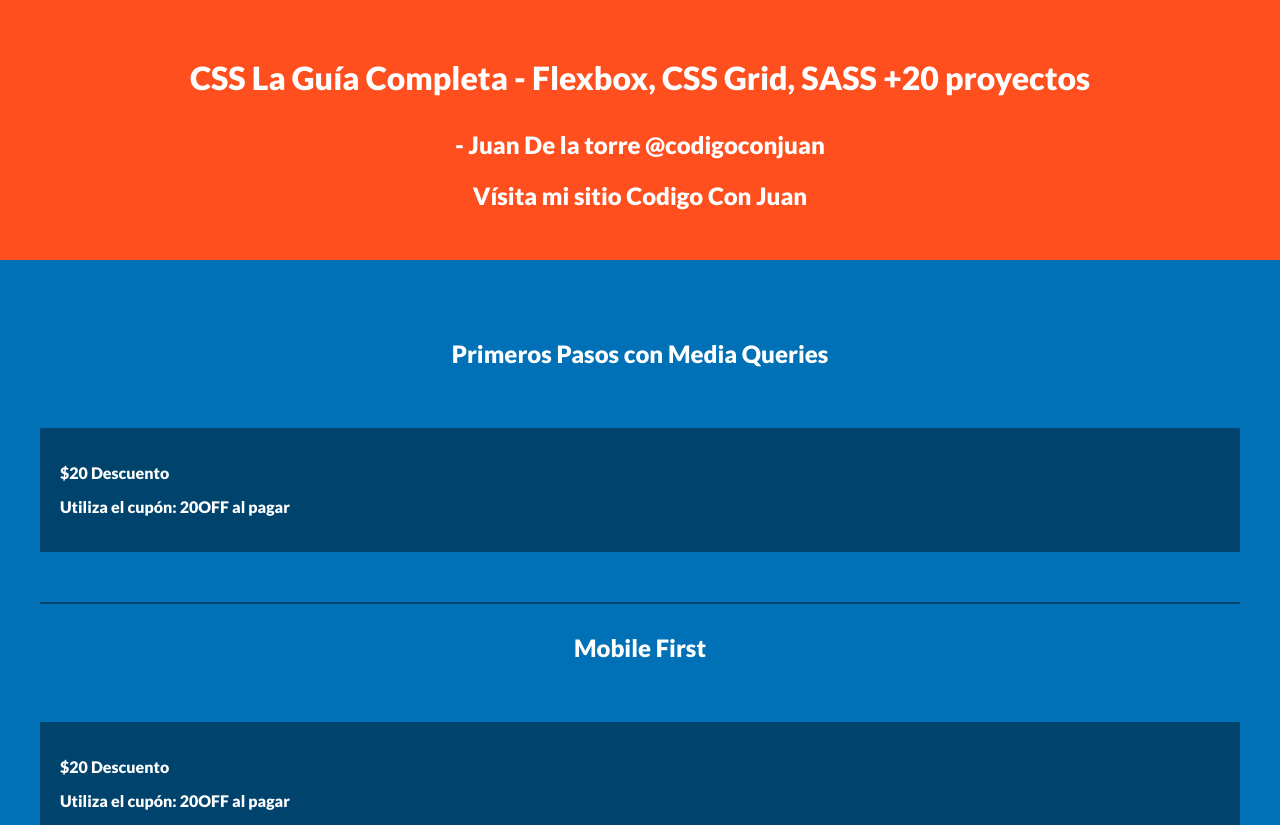
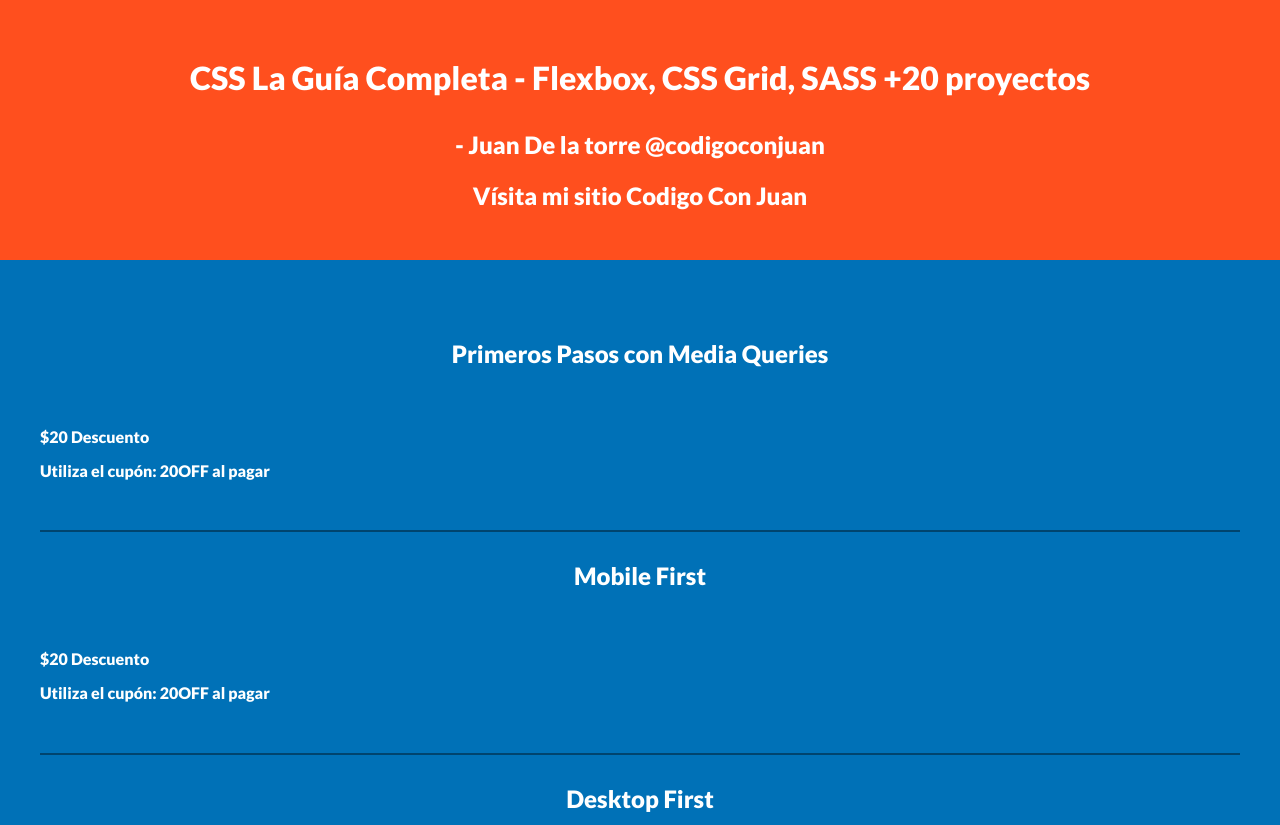
Before and after one commit to GlennGalicia/css-guia-completa-2, a plain HTML site: page 05-RWD/index.html in a window 1280 px wide. Shown: the top 825 px of the page. Drawn offline with Linux system fonts and the light colour scheme.

Commit message:
05-rwd - tamaños standar para aplicar media queries

```diff
--- a/05-RWD/index.html
+++ b/05-RWD/index.html
@@ -14,7 +14,8 @@
     <!-- <link rel="stylesheet" href="css/02.css"> -->
     <!-- <link rel="stylesheet" href="css/03.css"> -->
     <!-- <link rel="stylesheet" href="css/04.css"> -->
-    <link rel="stylesheet" href="css/05.css">
+    <!-- <link rel="stylesheet" href="css/05.css"> -->
+    <link rel="stylesheet" href="css/06.css">
 
 </head>
 <body>
```
Also changed, not shown: 05-RWD/css/06.css (added, +24 -0 lines).
